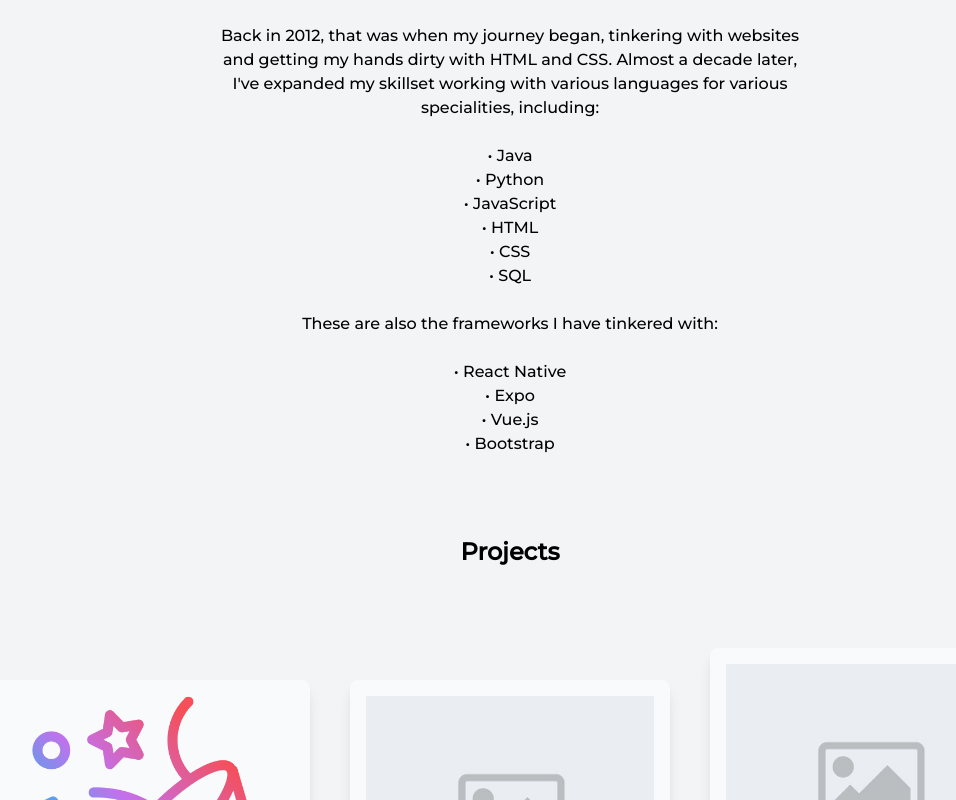
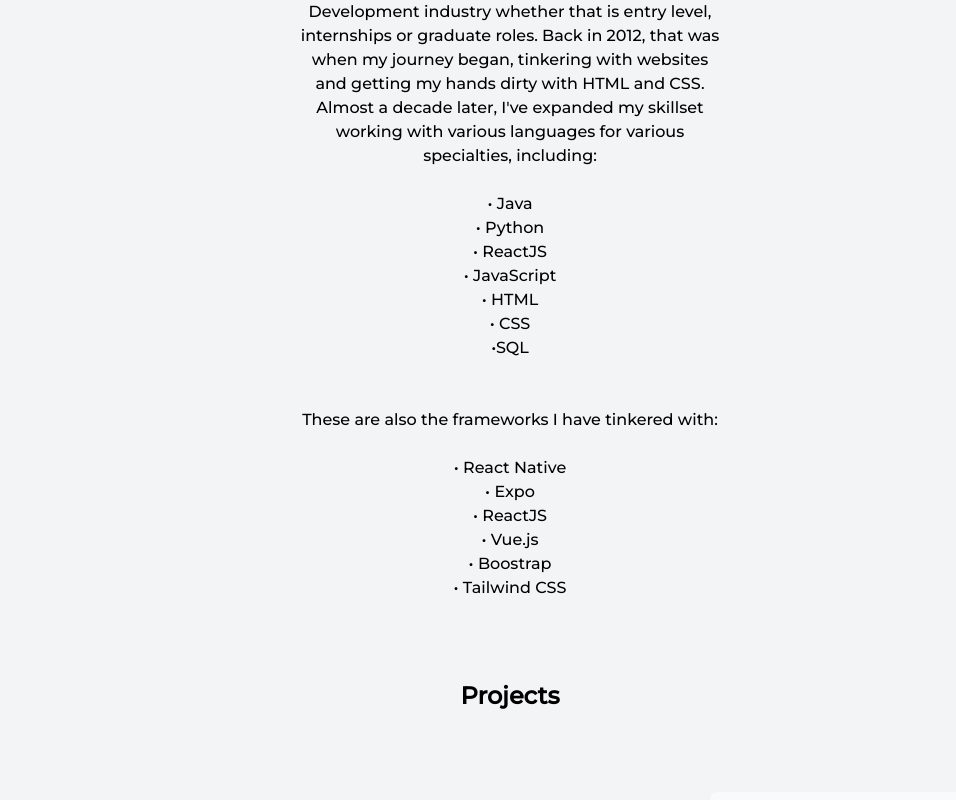
Before and after one commit to LawDominic/PortfolioV2, a React (Create React App) app: page / in a window 1280 px wide. Shown: the part 1032-1832 px from the top of the page, without its empty margins (130-1086 px from the left). Built offline with nearby package versions, Linux system fonts and the light colour scheme.

Commit message:
Restructre about page

```diff
--- a/src/pages/About.js
+++ b/src/pages/About.js
@@ -1,52 +1,33 @@
 function About() {
     return (
-        <section>
+        <section class="container mx-auto text-align-center sm:w-full md:w-1/3 lg:w-1/3">
             <h1 className="text-2xl font-bold py-10">Who am I?</h1>
-            <p>
-            Hi! My name is Dominic Law. I'm currently in my final year at Macquarie
-            <br />
-            University studying a Bachelor of Science with a major in Computing and
-            <br />
-            a Bachelor of Commerce with a major in Finance. Currently looking for
-            <br />
-            opportunities in the Software Development industry whether that is entry
-            <br />
-            level, internships or graduate roles.
-            <br />
-            <br />
-            Back in 2012, that was when my journey began, tinkering with websites
-            <br />
-            and getting my hands dirty with HTML and CSS. Almost a decade later,
-            <br />
-            I've expanded my skillset working with various languages for various
-            <br />
-            specialities, including:
-            <br />
-            <br />
-            &#8226; Java
-            <br />
-            &#8226; Python
-            <br />
-            &#8226; JavaScript
-            <br />
-            &#8226; HTML
-            <br />
-            &#8226; CSS
-            <br />
-            &#8226; SQL
-            <br />
-            <br />
-            These are also the frameworks I have tinkered with: <br />
-            <br />
-            &#8226; React Native
-            <br />
-            &#8226; Expo
-            <br />
-            &#8226; Vue.js
-            <br />
-            &#8226; Bootstrap
-            <br />
-            </p>
+            <div class="">
+                Hi! My name is Dominic Law. I'm currently in my final year at Macquarie University studying a Bachelor of Science with a major in Computing and a Bachelor of Commerce with a major in Finance. Currently looking for opportunities in the Software Development industry whether that is entry        level, internships or graduate roles. Back in 2012, that was when my journey began, tinkering with websites and getting my hands dirty with HTML and CSS. Almost a decade later, I've expanded my skillset working with various languages for various specialties, including:
+                <br />
+                <br />
+                <ul>
+                    <li>&#8226; Java</li>
+                    <li>&#8226; Python</li>
+                    <li>&#8226; ReactJS</li>
+                    <li>&#8226; JavaScript</li>
+                    <li>&#8226; HTML</li>
+                    <li>&#8226; CSS</li>
+                    <li>&#8226;SQL</li>
+                </ul>
+                <br />
+                <br />
+                These are also the frameworks I have tinkered with: <br />
+                <br/>
+                <ul>
+                    <li> &#8226; React Native</li>
+                    <li> &#8226; Expo</li>
+                    <li> &#8226; ReactJS</li>
+                    <li> &#8226; Vue.js</li>
+                    <li> &#8226; Boostrap</li>
+                    <li> &#8226; Tailwind CSS</li>
+                </ul>
+            </div>
         </section>
     )
 }
```
